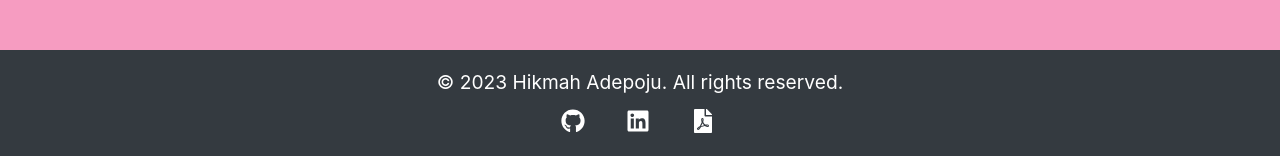
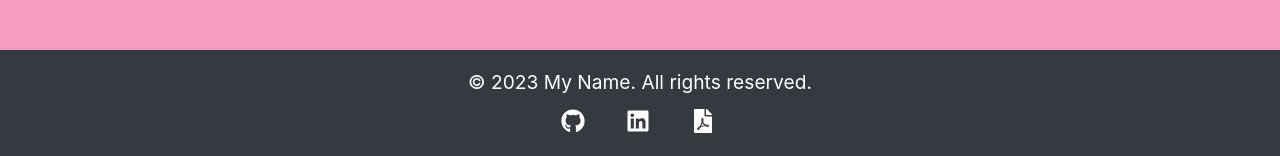
Before and after one commit to hadep275/PortfolioProject, a React (Vite) app: page / in a window 1280 px wide. Shown: the part 4091-4247 px from the top of the page. Built offline with nearby package versions, Linux system fonts and the light colour scheme.

Commit message:
Update Footer.jsx

```diff
--- a/src/components/Footer.jsx
+++ b/src/components/Footer.jsx
@@ -8,7 +8,7 @@ import '../css/Footer.css';
 const Footer = () => {
   return (
     <footer className="footer">
-      <div className="footer-text">© 2023 Hikmah Adepoju. All rights reserved.</div>
+      <div className="footer-text">© 2023 My Name. All rights reserved.</div>
       <div className="footer-icons">
         <a href="https://github.com/hadep275" target="_blank" rel="noopener noreferrer">
           <FaGithub />
```
